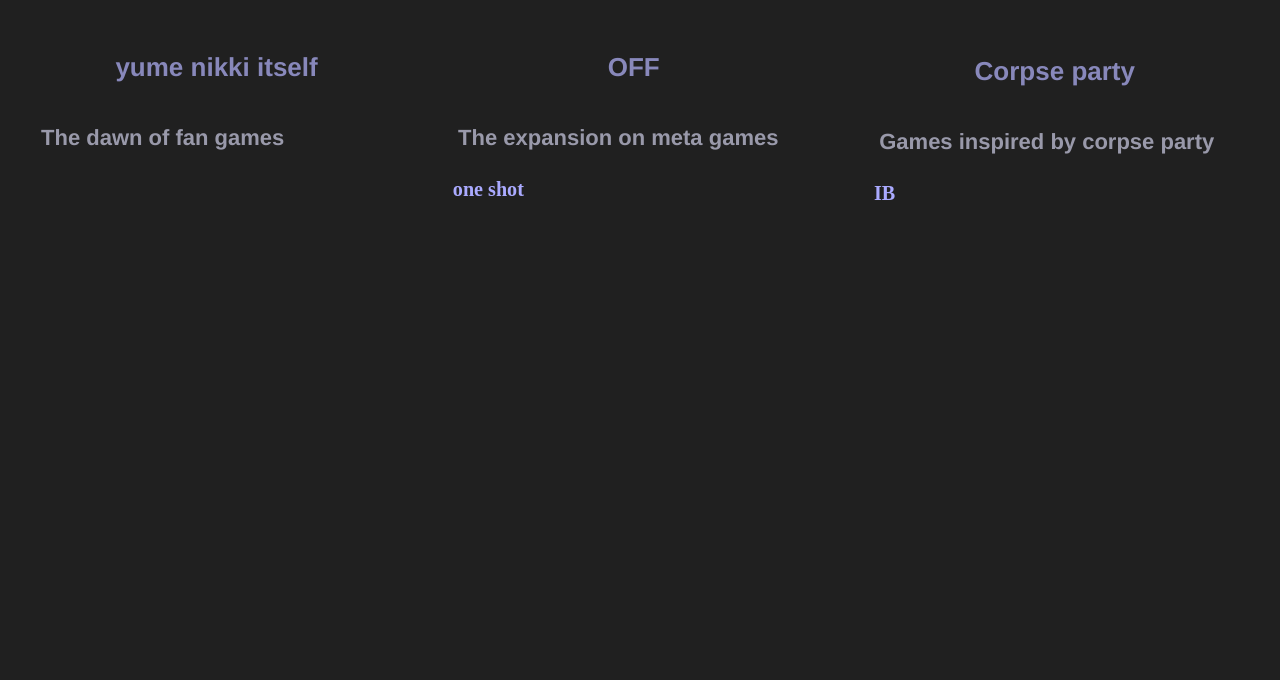
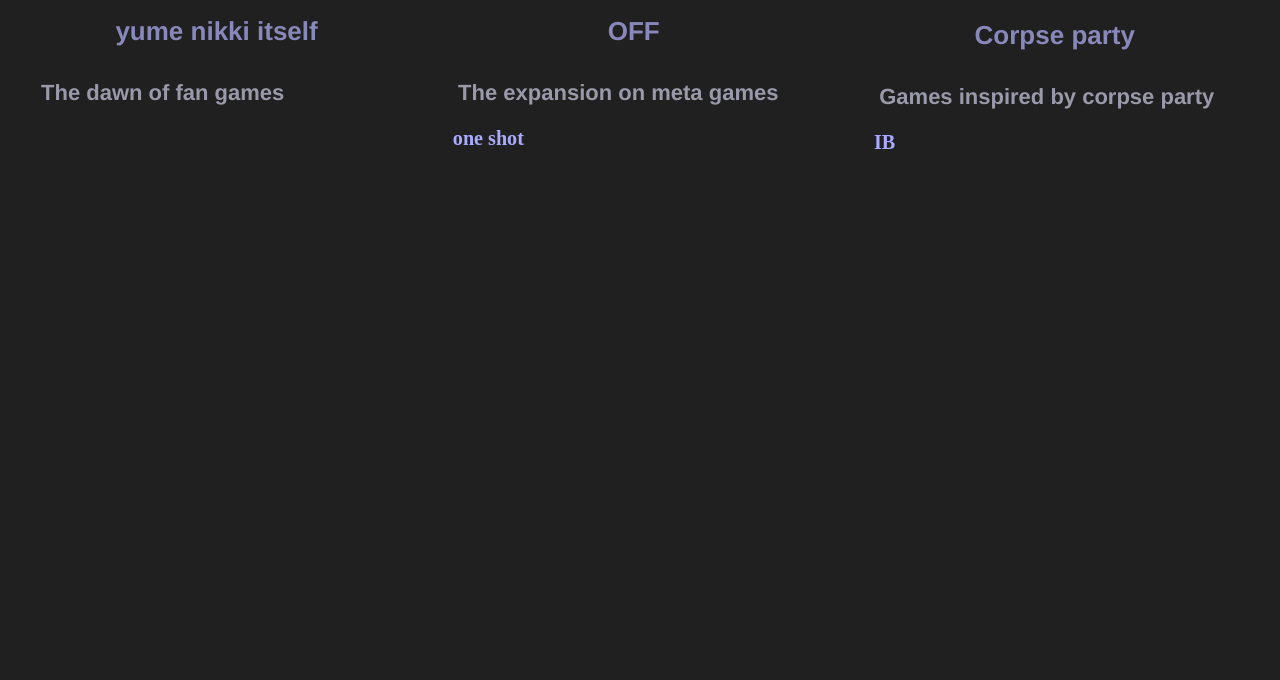
Before and after one commit to cnemec/com330-proj2, a plain HTML site: page index.html in a window 1280 px wide. Shown: the part 120-800 px from the top of the page. Drawn offline with Linux system fonts and the light colour scheme.

Commit message:
changed line height

```diff
--- a/style.css
+++ b/style.css
@@ -1,3 +1,6 @@
+html{
+  line-height: 120%;
+}
 h1{
   color:#6666cc;
   font-size: 2em;
```
